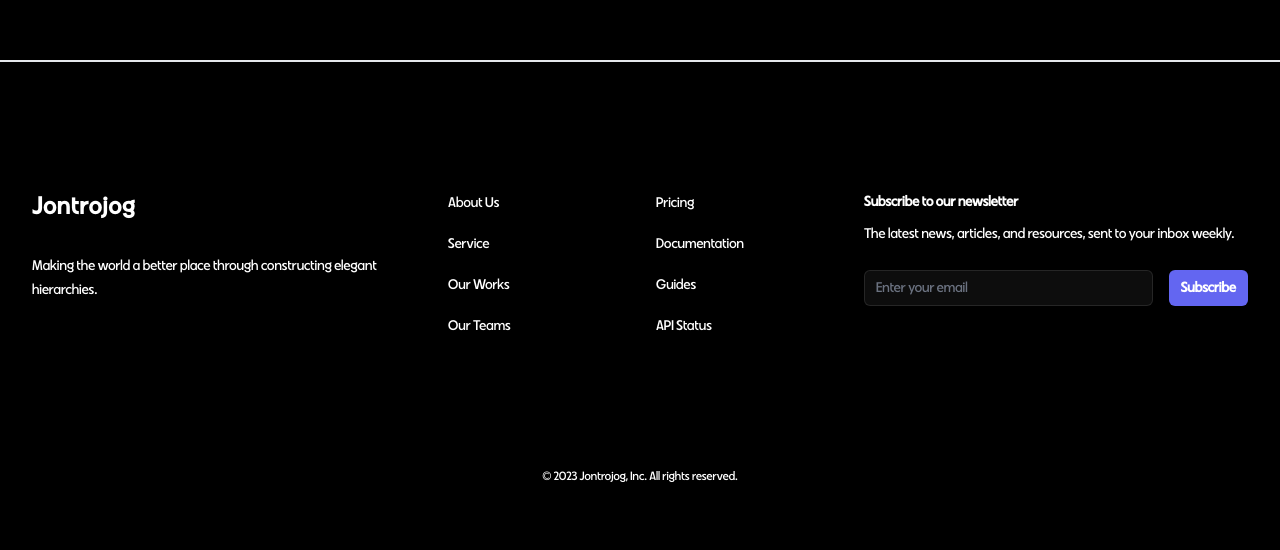
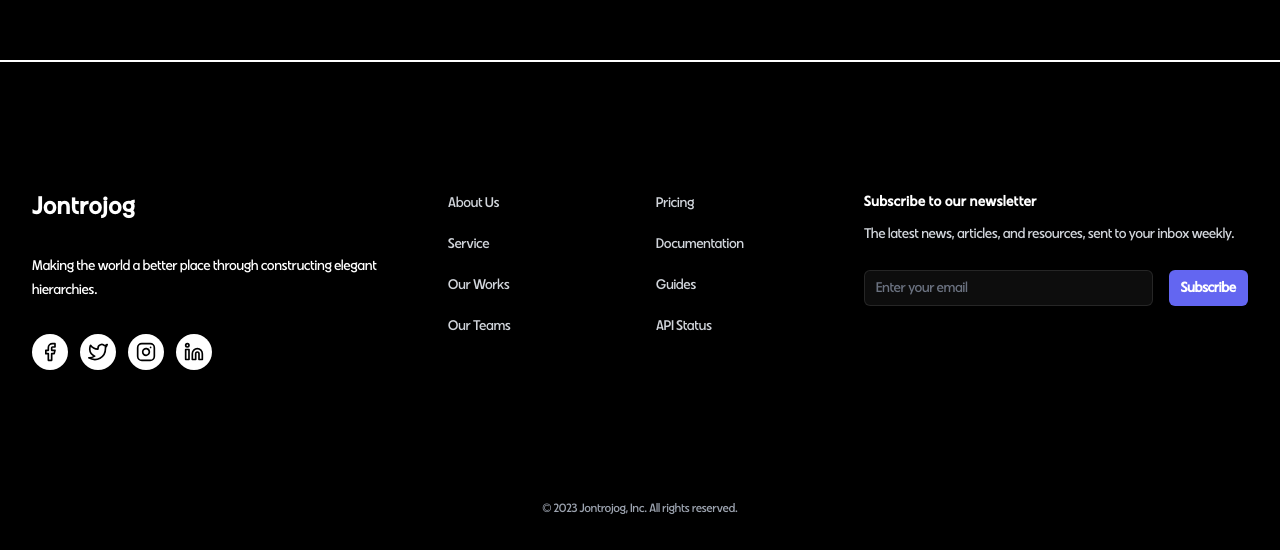
Before and after one commit to afiatamanna06/jontrojog-landing, a Next.js app: page / in a window 1280 px wide. Shown: the part 740-1290 px from the top of the page. Before the commit the page ends 1258 px from the top, so only its background shows below. Built offline with nearby package versions, Linux system fonts and the light colour scheme.

Commit message:
Fix border issue

```diff
--- a/components/footer/Footer.tsx
+++ b/components/footer/Footer.tsx
@@ -1,10 +1,10 @@
 import Link from "next/link";
-import { footerLinks } from "./FooterData";
+import { footerLinks, socialLinks } from "./FooterData";
 
 export default function Footer() {
   const date = new Date().getFullYear().toString();
   return (
-    <div className="border-t-2 flex justify-center">
+    <footer className="border-t-2 border-black dark:border-t-2 dark:border-white flex justify-center">
       <div className="max-w-7xl px-6 pb-8 pt-16 sm:pt-24 lg:px-8 lg:pt-32">
         <div className="xl:grid xl:grid-cols-3 xl:gap-8">
           <div className="space-y-8">
@@ -15,13 +15,12 @@ export default function Footer() {
               Making the world a better place through constructing elegant
               hierarchies.
             </p>
-            <div className="flex space-x-6">
-              {/*navigation.social.map((item) => (
-                  <a key={item.name} href={item.href} className="text-gray-500 hover:text-gray-400">
-                    <span className="sr-only">{item.name}</span>
-                    <item.icon className="h-6 w-6" aria-hidden="true" />
-                  </a>
-                ))*/}
+            <div className="flex space-x-3 text-white dark:text-black">
+              {socialLinks.map((item) => (
+                  <Link key={item.path} href={item.path} className="bg-black dark:bg-[#ffffffff] rounded-full p-2">
+                    {item.Icon}
+                  </Link>
+                ))}
             </div>
           </div>
           <div className="mt-16 grid grid-cols-1 md:grid-cols-2 gap-8 xl:col-span-2 xl:mt-0">
@@ -58,7 +57,7 @@ export default function Footer() {
             </div>
             <div className="md:grid md:grid-cols-1 md:gap-8">
               <div className="mt-10 xl:mt-0">
-                <h3 className="text-sm font-semibold leading-6 dark:text-white">
+                <h3 className="text-sm font-semibold leading-6 dark:text-white tracking-wider">
                   Subscribe to our newsletter
                 </h3>
                 <p className="mt-2 text-sm leading-6 dark:text-gray-300">
@@ -97,6 +96,6 @@ export default function Footer() {
           </p>
         </div>
       </div>
-    </div>
+    </footer>
   );
 }
--- a/components/footer/FooterData.tsx
+++ b/components/footer/FooterData.tsx
@@ -37,19 +37,19 @@ export const footerLinks = [
 
 export const socialLinks = [
     {
-        Icon: <FiFacebook />,
+        Icon: <FiFacebook size={20} />,
         path: "https://www.facebook.com/",
     },
     {
-        Icon: <FiTwitter />,
+        Icon: <FiTwitter size={20} />,
         path: "https://twitter.com/",
     },
     {
-        Icon: <FiInstagram />,
+        Icon: <FiInstagram size={20} />,
         path: "https://www.instagram.com/",
     },
     {
-        Icon: <FiLinkedin />,
+        Icon: <FiLinkedin size={20} />,
         path: "https://www.linkedin.com/",
     },
 ]
--- a/tailwind.config.js
+++ b/tailwind.config.js
@@ -1,5 +1,6 @@
 /** @type {import('tailwindcss').Config} */
 module.exports = {
+  darkMode: 'class',
   content: [
     './pages/**/*.{js,ts,jsx,tsx,mdx}',
     './components/**/*.{js,ts,jsx,tsx,mdx}',
```
